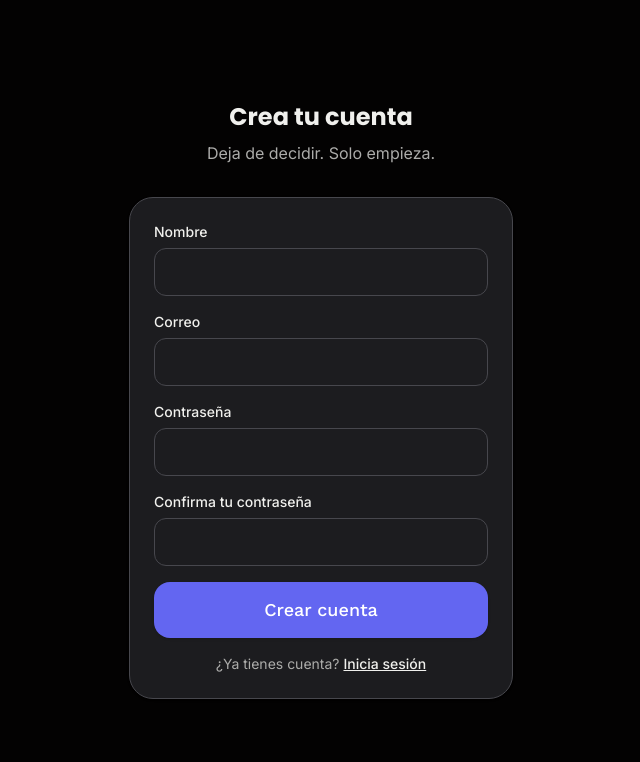
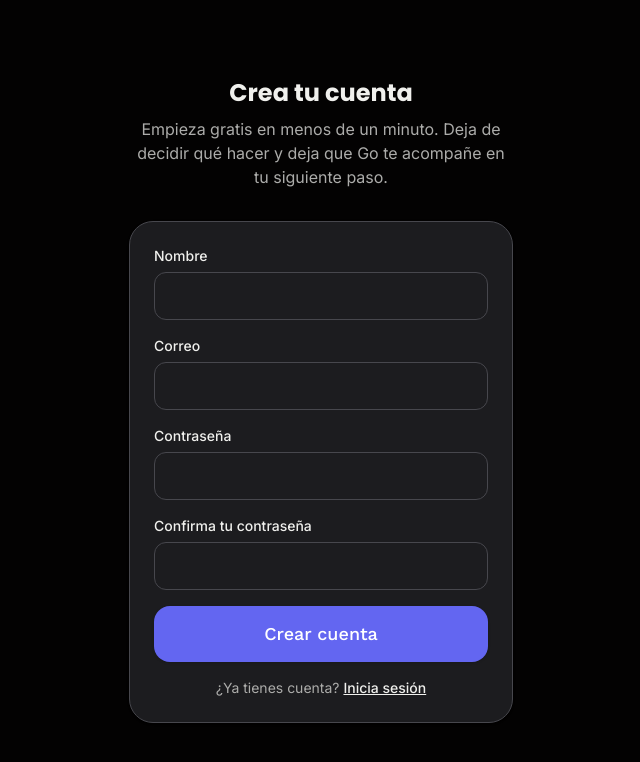
Before and after one commit to jorgeDevCod/Go-Sesi-n-PWA, a Next.js app: page /register in a window 1280 px wide. Shown: the top 762 px of the page, without its empty margins (319-959 px from the left). Built offline with nearby package versions, Linux system fonts and the light colour scheme; no server answers.

Commit message:
actualizar page informativa

```diff
--- a/app/(auth)/login/page.tsx
+++ b/app/(auth)/login/page.tsx
@@ -9,7 +9,10 @@ export const metadata: Metadata = {
 
 export default function LoginPage() {
   return (
-    <AuthShell title="Hola de nuevo" subtitle="Solo elige el siguiente paso.">
+    <AuthShell
+      title="Hola de nuevo"
+      subtitle="Entra y retoma tu espacio. Reserva una sesión y sigue avanzando sin fricción."
+    >
       <LoginForm />
     </AuthShell>
   );
--- a/app/(auth)/register/page.tsx
+++ b/app/(auth)/register/page.tsx
@@ -9,7 +9,10 @@ export const metadata: Metadata = {
 
 export default function RegisterPage() {
   return (
-    <AuthShell title="Crea tu cuenta" subtitle="Deja de decidir. Solo empieza.">
+    <AuthShell
+      title="Crea tu cuenta"
+      subtitle="Empieza gratis en menos de un minuto. Deja de decidir qué hacer y deja que Go te acompañe en tu siguiente paso."
+    >
       <RegisterForm />
     </AuthShell>
   );
--- a/app/(marketing)/page.tsx
+++ b/app/(marketing)/page.tsx
@@ -96,7 +96,7 @@ const STEPS = [
   {
     title: "Regístrate e inicia sesión",
     description:
-      "Crea tu cuenta gratis y entra en segundos. Solo te pedimos lo esencial para arrancar.",
+      "Crea tu cuenta gratis en menos de un minuto: solo un nombre, tu correo y una contraseña. Al entrar ya estás listo para reservar tu primera sesión y hacer que cada momento cuente.",
   },
   {
     title: "Entra a tu espacio",
@@ -165,7 +165,7 @@ const FAQS = [
 export default function MarketingHomePage() {
   return (
     <div className="font-sans">
-      <header className="flex items-center justify-between border-b border-border px-4 py-3 sm:px-6">
+      <header className="sticky top-0 z-40 flex items-center justify-between border-b border-border bg-background px-4 py-3 shadow-sm sm:px-6">
         <Link href="/" aria-label="Go — Ir al inicio" title="Go">
           <Logo />
         </Link>
```
